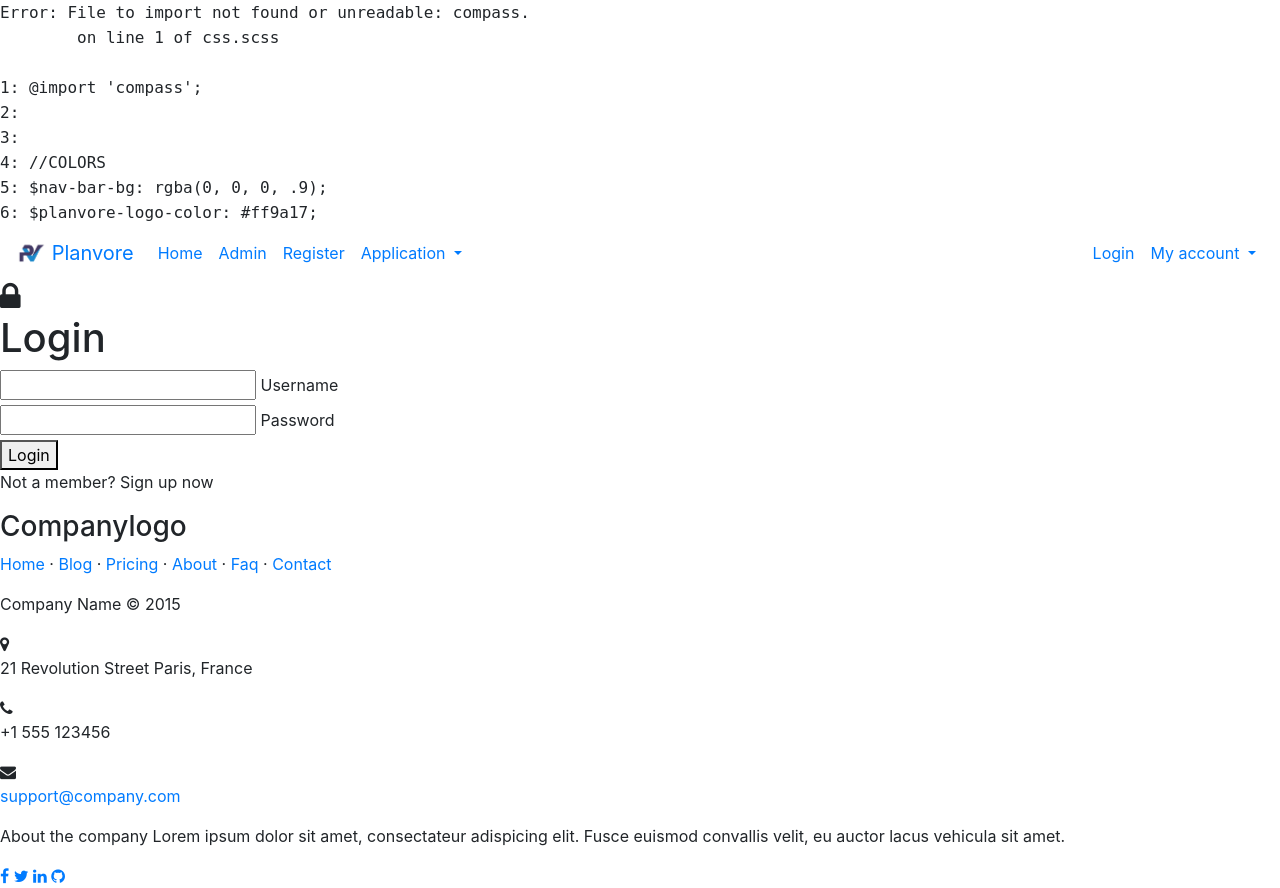
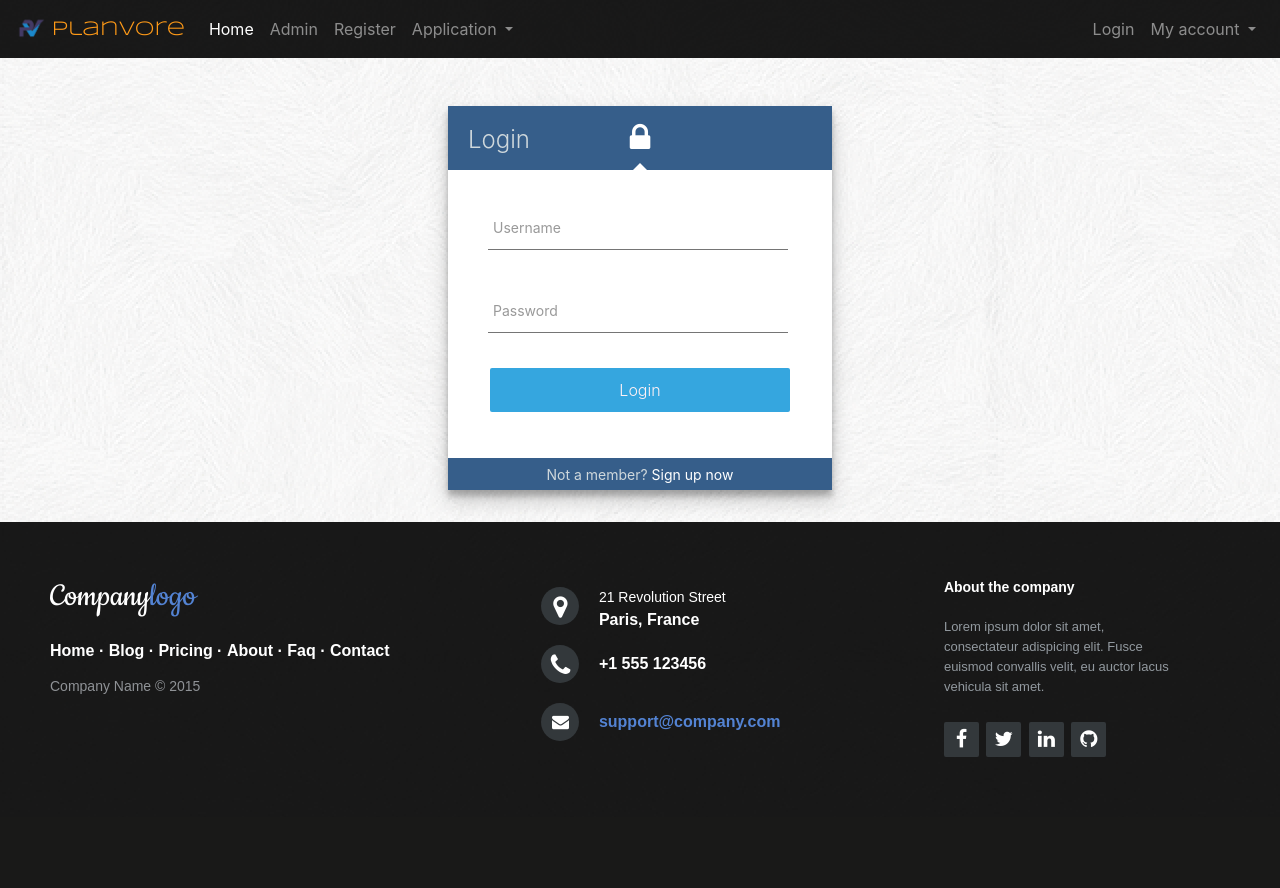
Before and after one commit to Planvore/home, a Django app: page /home/login/ in a window 1280 px wide. After the commit the page ends 757 px from the top, so only its background shows below. Run offline with Django 3.2, Linux system fonts and the light colour scheme; some libraries are stand-ins or nearby versions.

Commit message:
work pc config

```diff
--- a/static/css/css.css
+++ b/static/css/css.css
@@ -1,56 +1,344 @@
-/*
-Error: File to import not found or unreadable: compass.
-        on line 1 of css.scss
+body {
+  background: url("../images/texture.png") repeat fixed;
+  display: block; }
 
-1: @import 'compass';
-2:
-3:
-4: //COLORS
-5: $nav-bar-bg: rgba(0, 0, 0, .9);
-6: $planvore-logo-color: #ff9a17;
+.jumbotron {
+  background: url("../images/jumbo.jpg") right top;
+  background-size: 100%;
+  border-radius: 0; }
 
-Backtrace:
-css.scss:1
-C:/_Code/Ruby24-x64/lib/ruby/gems/2.4.0/gems/sass-3.5.3/lib/sass/tree/import_node.rb:67:in `rescue in import'
-C:/_Code/Ruby24-x64/lib/ruby/gems/2.4.0/gems/sass-3.5.3/lib/sass/tree/import_node.rb:45:in `import'
-C:/_Code/Ruby24-x64/lib/ruby/gems/2.4.0/gems/sass-3.5.3/lib/sass/tree/import_node.rb:28:in `imported_file'
-C:/_Code/Ruby24-x64/lib/ruby/gems/2.4.0/gems/sass-3.5.3/lib/sass/tree/import_node.rb:37:in `css_import?'
-C:/_Code/Ruby24-x64/lib/ruby/gems/2.4.0/gems/sass-3.5.3/lib/sass/tree/visitors/perform.rb:314:in `visit_import'
-C:/_Code/Ruby24-x64/lib/ruby/gems/2.4.0/gems/sass-3.5.3/lib/sass/tree/visitors/base.rb:36:in `visit'
-C:/_Code/Ruby24-x64/lib/ruby/gems/2.4.0/gems/sass-3.5.3/lib/sass/tree/visitors/perform.rb:162:in `block in visit'
-C:/_Code/Ruby24-x64/lib/ruby/gems/2.4.0/gems/sass-3.5.3/lib/sass/stack.rb:79:in `block in with_base'
-C:/_Code/Ruby24-x64/lib/ruby/gems/2.4.0/gems/sass-3.5.3/lib/sass/stack.rb:135:in `with_frame'
-C:/_Code/Ruby24-x64/lib/ruby/gems/2.4.0/gems/sass-3.5.3/lib/sass/stack.rb:79:in `with_base'
-C:/_Code/Ruby24-x64/lib/ruby/gems/2.4.0/gems/sass-3.5.3/lib/sass/tree/visitors/perform.rb:162:in `visit'
-C:/_Code/Ruby24-x64/lib/ruby/gems/2.4.0/gems/sass-3.5.3/lib/sass/tree/visitors/base.rb:52:in `block in visit_children'
-C:/_Code/Ruby24-x64/lib/ruby/gems/2.4.0/gems/sass-3.5.3/lib/sass/tree/visitors/base.rb:52:in `map'
-C:/_Code/Ruby24-x64/lib/ruby/gems/2.4.0/gems/sass-3.5.3/lib/sass/tree/visitors/base.rb:52:in `visit_children'
-C:/_Code/Ruby24-x64/lib/ruby/gems/2.4.0/gems/sass-3.5.3/lib/sass/tree/visitors/perform.rb:171:in `block in visit_children'
-C:/_Code/Ruby24-x64/lib/ruby/gems/2.4.0/gems/sass-3.5.3/lib/sass/tree/visitors/perform.rb:183:in `with_environment'
-C:/_Code/Ruby24-x64/lib/ruby/gems/2.4.0/gems/sass-3.5.3/lib/sass/tree/visitors/perform.rb:170:in `visit_children'
-C:/_Code/Ruby24-x64/lib/ruby/gems/2.4.0/gems/sass-3.5.3/lib/sass/tree/visitors/base.rb:36:in `block in visit'
-C:/_Code/Ruby24-x64/lib/ruby/gems/2.4.0/gems/sass-3.5.3/lib/sass/tree/visitors/perform.rb:190:in `visit_root'
-C:/_Code/Ruby24-x64/lib/ruby/gems/2.4.0/gems/sass-3.5.3/lib/sass/tree/visitors/base.rb:36:in `visit'
-C:/_Code/Ruby24-x64/lib/ruby/gems/2.4.0/gems/sass-3.5.3/lib/sass/tree/visitors/perform.rb:161:in `visit'
-C:/_Code/Ruby24-x64/lib/ruby/gems/2.4.0/gems/sass-3.5.3/lib/sass/tree/visitors/perform.rb:10:in `visit'
-C:/_Code/Ruby24-x64/lib/ruby/gems/2.4.0/gems/sass-3.5.3/lib/sass/tree/root_node.rb:36:in `css_tree'
-C:/_Code/Ruby24-x64/lib/ruby/gems/2.4.0/gems/sass-3.5.3/lib/sass/tree/root_node.rb:29:in `render_with_sourcemap'
-C:/_Code/Ruby24-x64/lib/ruby/gems/2.4.0/gems/sass-3.5.3/lib/sass/engine.rb:389:in `_render_with_sourcemap'
-C:/_Code/Ruby24-x64/lib/ruby/gems/2.4.0/gems/sass-3.5.3/lib/sass/engine.rb:307:in `render_with_sourcemap'
-C:/_Code/Ruby24-x64/lib/ruby/gems/2.4.0/gems/sass-3.5.3/lib/sass/plugin/compiler.rb:462:in `update_stylesheet'
-C:/_Code/Ruby24-x64/lib/ruby/gems/2.4.0/gems/sass-3.5.3/lib/sass/plugin/compiler.rb:215:in `block in update_stylesheets'
-C:/_Code/Ruby24-x64/lib/ruby/gems/2.4.0/gems/sass-3.5.3/lib/sass/plugin/compiler.rb:209:in `each'
-C:/_Code/Ruby24-x64/lib/ruby/gems/2.4.0/gems/sass-3.5.3/lib/sass/plugin/compiler.rb:209:in `update_stylesheets'
-C:/_Code/Ruby24-x64/lib/ruby/gems/2.4.0/gems/sass-3.5.3/lib/sass/plugin.rb:82:in `update_stylesheets'
-C:/_Code/Ruby24-x64/lib/ruby/gems/2.4.0/gems/sass-3.5.3/lib/sass/exec/sass_scss.rb:340:in `watch_or_update'
-C:/_Code/Ruby24-x64/lib/ruby/gems/2.4.0/gems/sass-3.5.3/lib/sass/exec/sass_scss.rb:51:in `process_result'
-C:/_Code/Ruby24-x64/lib/ruby/gems/2.4.0/gems/sass-3.5.3/lib/sass/exec/base.rb:52:in `parse'
-C:/_Code/Ruby24-x64/lib/ruby/gems/2.4.0/gems/sass-3.5.3/lib/sass/exec/base.rb:19:in `parse!'
-C:/_Code/Ruby24-x64/lib/ruby/gems/2.4.0/gems/sass-3.5.3/bin/scss:13:in `<top (required)>'
-C:/_Code/Ruby24-x64/bin/scss:23:in `load'
-C:/_Code/Ruby24-x64/bin/scss:23:in `<main>'
-*/
-body:before {
-  white-space: pre;
-  font-family: monospace;
-  content: "Error: File to import not found or unreadable: compass.\A         on line 1 of css.scss\A \A 1: @import 'compass';\A 2: \A 3: \A 4: //COLORS\A 5: $nav-bar-bg: rgba(0, 0, 0, .9);\A 6: $planvore-logo-color: #ff9a17;"; }
+.hidden {
+  display: none; }
+
+#planvore {
+  color: #ff9a17;
+  font-family: 'Syncopate', sans-serif;
+  font-weight: normal; }
+
+.navbar-custom {
+  background-color: rgba(0, 0, 0, 0.9); }
+
+.navbar-custom .navbar-nav .nav-link {
+  color: rgba(255, 255, 255, 0.5); }
+
+.navbar-custom .nav-item.active .nav-link,
+.navbar-custom .nav-item:hover .nav-link {
+  color: #ffffff; }
+
+.navbar-custom .navbar-toggle.collapsed {
+  border-color: #A4ABB0; }
+
+.fa-bars {
+  color: lavenderblush; }
+
+footer {
+  position: fixed;
+  bottom: 0; }
+
+@media (max-height: 800px) {
+  footer {
+    position: static; }
+
+  header {
+    padding-top: 40px; } }
+.footer-distributed {
+  background-color: rgba(0, 0, 0, 0.9);
+  box-shadow: 0 1px 1px 0 rgba(0, 0, 0, 0.12);
+  box-sizing: border-box;
+  text-align: left;
+  font: bold 16px sans-serif;
+  padding: 55px 50px;
+  width: 100%;
+  margin-top: 80px; }
+
+.footer-distributed .footer-left,
+.footer-distributed .footer-center,
+.footer-distributed .footer-right {
+  display: inline-block;
+  vertical-align: top; }
+
+.footer-distributed .footer-left {
+  width: 40%; }
+
+.footer-distributed h3 {
+  color: #ffffff;
+  font: normal 36px 'Cookie', cursive;
+  margin: 0; }
+
+.footer-distributed h3 span {
+  color: #5383d3; }
+
+/* Footer links */
+.footer-distributed .footer-links {
+  color: #ffffff;
+  margin: 20px 0 12px;
+  padding: 0; }
+
+.footer-distributed .footer-links a {
+  display: inline-block;
+  line-height: 1.8;
+  text-decoration: none;
+  color: inherit; }
+
+.footer-distributed .footer-company-name {
+  color: #8f9296;
+  font-size: 14px;
+  font-weight: normal;
+  margin: 0; }
+
+.footer-distributed .footer-center {
+  width: 35%; }
+
+.footer-distributed .footer-center i {
+  background-color: #33383b;
+  color: #ffffff;
+  font-size: 25px;
+  width: 38px;
+  height: 38px;
+  border-radius: 50%;
+  text-align: center;
+  line-height: 42px;
+  margin: 10px 15px;
+  vertical-align: middle; }
+
+.footer-distributed .footer-center i.fa-envelope {
+  font-size: 17px;
+  line-height: 38px; }
+
+.footer-distributed .footer-center p {
+  display: inline-block;
+  color: #ffffff;
+  vertical-align: middle;
+  margin: 0; }
+
+.footer-distributed .footer-center p span {
+  display: block;
+  font-weight: normal;
+  font-size: 14px;
+  line-height: 2; }
+
+.footer-distributed .footer-center p a {
+  color: #5383d3;
+  text-decoration: none; }
+
+/* Footer Right */
+.footer-distributed .footer-right {
+  width: 20%; }
+
+.footer-distributed .footer-company-about {
+  line-height: 20px;
+  color: #92999f;
+  font-size: 13px;
+  font-weight: normal;
+  margin: 0; }
+
+.footer-distributed .footer-company-about span {
+  display: block;
+  color: #ffffff;
+  font-size: 14px;
+  font-weight: bold;
+  margin-bottom: 20px; }
+
+.footer-distributed .footer-icons {
+  margin-top: 25px; }
+
+.footer-distributed .footer-icons a {
+  display: inline-block;
+  width: 35px;
+  height: 35px;
+  cursor: pointer;
+  background-color: #33383b;
+  border-radius: 2px;
+  font-size: 20px;
+  color: #ffffff;
+  text-align: center;
+  line-height: 35px;
+  margin-right: 3px;
+  margin-bottom: 5px; }
+
+@media (max-width: 880px) {
+  .footer-distributed {
+    font: bold 14px sans-serif; }
+
+  .footer-distributed .footer-left,
+  .footer-distributed .footer-center,
+  .footer-distributed .footer-right {
+    display: block;
+    width: 100%;
+    margin-bottom: 40px;
+    text-align: center; }
+
+  .footer-distributed .footer-center i {
+    margin-left: 0; } }
+.box {
+  position: relative;
+  height: 24rem;
+  top: 3rem;
+  left: 0;
+  z-index: 200;
+  right: 0;
+  width: 24rem;
+  color: #666;
+  border-radius: 0;
+  background: #FFF;
+  margin: auto;
+  box-shadow: 0 10px 20px rgba(0, 0, 0, 0.19), 0 6px 6px rgba(0, 0, 0, 0.23);
+  overflow: hidden; }
+
+#header {
+  background: #365e8a;
+  position: relative;
+  height: 4rem;
+  width: 100%;
+  margin-bottom: 2rem; }
+
+#cont-lock {
+  width: 100%;
+  height: 1rem;
+  position: relative;
+  z-index: 500; }
+
+#bottom-head {
+  position: relative;
+  background: #365e8a;
+  height: 3rem; }
+
+.lock {
+  text-align: center;
+  color: white;
+  position: absolute;
+  left: 0;
+  right: 0;
+  margin: 0;
+  top: 1rem;
+  bottom: 0;
+  line-height: 65px;
+  font-size: 28px; }
+
+#bottom-head::after {
+  content: '';
+  width: 0;
+  height: 15rem;
+  display: block;
+  position: absolute;
+  margin: auto;
+  left: 0;
+  right: 0;
+  bottom: 0;
+  border: 7px solid rgba(0, 0, 0, 0);
+  border-bottom-color: white; }
+
+.box h1 {
+  margin-left: 20px;
+  margin-top: 0;
+  font-size: 24px;
+  font-weight: 300;
+  color: #cfd8dc;
+  line-height: 35px; }
+
+.box button {
+  background: #35a6df;
+  border: 0;
+  color: #fff1f5;
+  padding: 10px;
+  font-size: 16px;
+  font-weight: 350;
+  width: 300px;
+  margin: 20px auto;
+  display: block;
+  cursor: pointer;
+  -webkit-transition: all 0.4s;
+  transition: all 0.4s;
+  border-radius: 2px; }
+
+.box button:active {
+  background: #35a6df;
+  color: #88b4c8; }
+
+.box button:hover {
+  background: #56aa69;
+  color: #FFF;
+  -webkit-transition: all 0.4s;
+  transition: all 0.4s; }
+
+.box p {
+  font-size: 14px;
+  text-align: center; }
+
+.group {
+  position: relative;
+  margin-bottom: 35px;
+  margin-left: 40px; }
+
+.inputMaterial {
+  font-size: 18px;
+  padding: 10px 10px 10px 5px;
+  display: block;
+  width: 300px;
+  border: none;
+  border-bottom: 1px solid #757575; }
+
+.inputMaterial:focus {
+  outline: none; }
+
+label {
+  color: #999;
+  font-size: 14px;
+  font-weight: normal;
+  position: absolute;
+  pointer-events: none;
+  left: 5px;
+  top: 15px;
+  transition: 0.3s ease all;
+  -moz-transition: 0.2s ease all;
+  -webkit-transition: 0.2s ease all; }
+
+.inputMaterial:focus ~ label, .inputMaterial:valid ~ label {
+  top: -1rem;
+  font-size: 14px;
+  color: #35a6df; }
+
+.bar {
+  position: relative;
+  display: block;
+  width: 19rem; }
+
+.bar:before, .bar:after {
+  content: '';
+  height: 2.5px;
+  width: 0;
+  bottom: -0.05rem;
+  position: absolute;
+  background: #35a6df;
+  transition: 0.3s ease all;
+  -moz-transition: 0.3s ease all;
+  -webkit-transition: 0.3s ease all; }
+
+.bar:before {
+  left: 50%; }
+
+.bar:after {
+  right: 50%; }
+
+.inputMaterial:focus ~ .bar:before, .inputMaterial:focus ~ .bar:after {
+  width: 50%; }
+
+#footer-box {
+  width: 100%;
+  height: 2rem;
+  background: #365e8a;
+  position: absolute;
+  bottom: 0; }
+
+.footer-text {
+  color: #cfd8dc;
+  margin-top: 0.4rem; }
+
+.sign-up {
+  color: #ffffff;
+  cursor: pointer; }
+
+.sign-up:hover {
+  color: #b2dfdb; }
+
+/*# sourceMappingURL=css.css.map */
--- a/static/css/css.scss
+++ b/static/css/css.scss
@@ -1,9 +1,8 @@
-@import 'compass';
-
-
 //COLORS
 $nav-bar-bg: rgba(0, 0, 0, .9);
 $planvore-logo-color: #ff9a17;
+
+
 
 body {
   background: url('../images/texture.png') repeat fixed;
```
Also changed, not shown: 1 other file.
